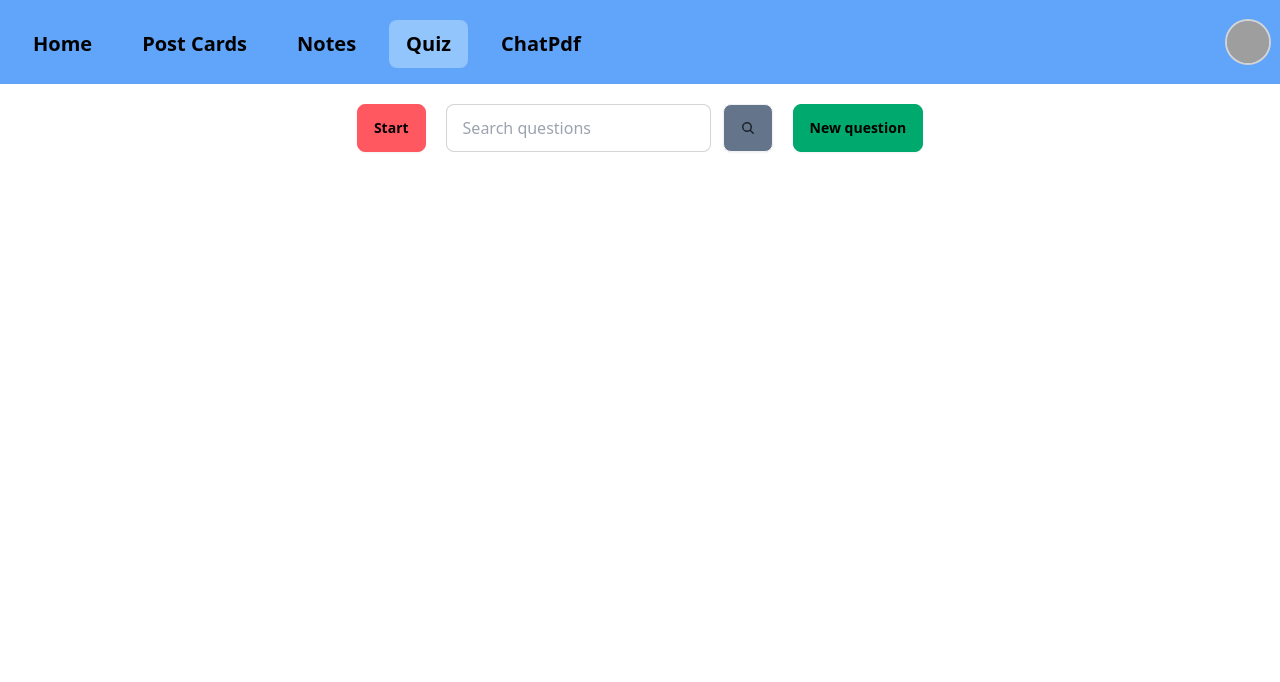
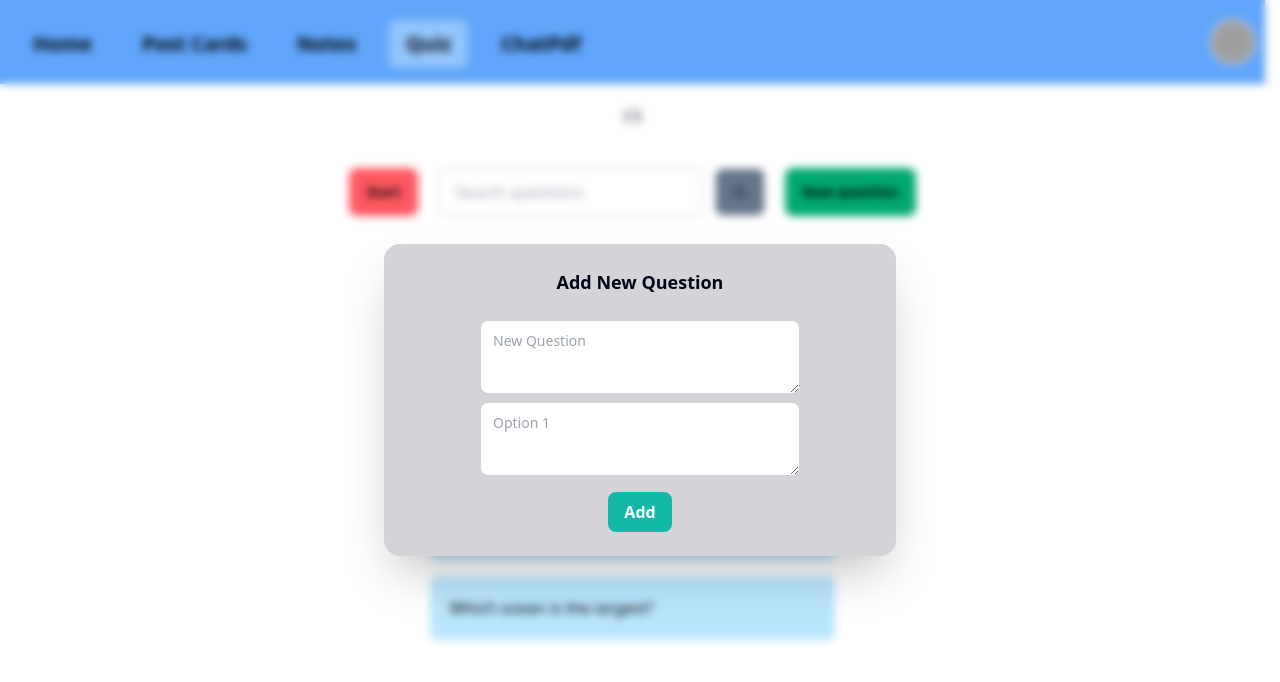
Before and after one commit to jeslinpjames/StudySphere, a React (Vite) app in the folder frontend/: page /quiz/CS in a window 1280 px wide. Both pictures are taken after a click on the button "New question". Shown: the top 682 px of the page. Built offline with nearby package versions, Linux system fonts and the light colour scheme; grey boxes are pictures that could not be loaded.

Commit message:
quiz subject adding , question adding demo , navigation of links based on subject and question , questions formattef , all are basic to be improved upon later

```diff
--- a/frontend/src/App.jsx
+++ b/frontend/src/App.jsx
@@ -10,7 +10,8 @@ import ChatPdf from "./components/ChatPdf";
 import Login from "./components/Authentication/Login";
 import Register from "./components/Authentication/Register";
 import FlashCardList from "./components/PostCards/FlashCardList";
-import Questions from "./components/Quiz/Questions";
+import QuestionsList from "./components/Quiz/QuestionsList";
+import Question from "./components/Quiz/Question";
 
 function App() {
   const location = useLocation();
@@ -31,7 +32,8 @@ function App() {
         <Route path="/login" element={<Login />} />
         <Route path="/register" element={<Register />} />
         <Route path="/flashcards/:subject" element={<FlashCardList />} />
-        <Route path="/quiz/:subject" element={<Questions />} />
+        <Route path="/quiz/:subject" element={<QuestionsList />} />
+        <Route path="/quiz/:subject/:qn_id" element={<Question />} />
       </Routes>
     </>
   );
--- /dev/null
+++ b/frontend/src/components/Quiz/Question.jsx
@@ -0,0 +1,77 @@
+import React from "react";
+import { useParams } from "react-router-dom";
+
+const Question = () => {
+  const questions = [
+    {
+      subject: "Math",
+      questionId: 1,
+      question: "What is 2 + 2?",
+      options: ["2", "3", "4", "5"],
+    },
+    {
+      subject: "Science",
+      questionId: 2,
+      question: "What is the chemical symbol for Oxygen?",
+      options: ["O", "O2", "O3", "O4"],
+    },
+    {
+      subject: "History",
+      questionId: 3,
+      question: "Who was the first President of the United States?",
+      options: [
+        "George Washington",
+        "Thomas Jefferson",
+        "Abraham Lincoln",
+        "John F. Kennedy",
+      ],
+    },
+    {
+      subject: "English",
+      questionId: 4,
+      question: "What is the capital of France?",
+      options: ["Paris", "London", "Berlin", "Madrid"],
+    },
+    {
+      subject: "Geography",
+      questionId: 5,
+      question: "Which ocean is the largest?",
+      options: [
+        "Pacific Ocean",
+        "Atlantic Ocean",
+        "Indian Ocean",
+        "Arctic Ocean",
+      ],
+    },
+  ];
+
+  const { subject, qn_id } = useParams();
+  const filteredQuestions = questions.filter(
+    (q) => q.questionId === parseInt(qn_id, 10)
+  );
+
+  // Check if there's a question that matches the ID
+  if (filteredQuestions.length === 0) {
+    return <div>No question found with ID {qn_id}</div>;
+  }
+
+  // Access the first (and only) question in the filteredQuestions array
+  const question = filteredQuestions[0];
+
+  return (
+    <div className="flex flex-col justify-center items-center m-5 gap-5">
+      <h1>{subject}</h1>
+      <h1>{qn_id}</h1>
+      <div>
+        <h1>{question.question}</h1>
+        <ul>
+          {question.options.map((option, index) => (
+            <li key={index}>{option}</li>
+          ))}
+        </ul>
+      </div>
+    </div>
+  );
+};
+
+export default Question;
--- a/frontend/src/components/Quiz/Questions.jsx
+++ /dev/null
@@ -1,39 +0,0 @@
-import React from "react";
-import { useParams, Link } from "react-router-dom";
-
-const Questions = () => {
-  const { subject } = useParams();
-
-  return (
-    <div className="flex justify-center items-center m-5 gap-5">
-      <button className="btn btn-error">Start</button>
-      <div className="flex gap-3">
-        <input
-          type="text"
-          placeholder="Search questions"
-          className="input input-bordered w-full max-w-xs"
-        />
-        <button
-          className="btn bg-slate-500 hover:bg-slate-700"
-          htmlFor="search"
-        >
-          <svg
-            xmlns="http://www.w3.org/2000/svg"
-            viewBox="0 0 16 16"
-            fill="black"
-            className="w-4 h-4 opacity-70"
-          >
-            <path
-              fillRule="evenodd"
-              d="M9.965 11.026a5 5 0 1 1 1.06-1.06l2.755 2.754a.75.75 0 1 1-1.06 1.06l-2.755-2.754ZM10.5 7a3.5 3.5 0 1 1-7 0 3.5 3.5 0 0 1 7 0Z"
-              clipRule="evenodd"
-            />
-          </svg>
-        </button>
-      </div>
-      <button className="btn btn-success">New question</button>
-    </div>
-  );
-};
-
-export default Questions;
--- /dev/null
+++ b/frontend/src/components/Quiz/QuestionsList.jsx
@@ -0,0 +1,178 @@
+import React from "react";
+import { useParams, Link } from "react-router-dom";
+import { useState } from "react";
+
+const QuestionsList = () => {
+  const { subject } = useParams();
+  const [isModalOpen, setIsModalOpen] = useState(false);
+  const [newQuestion, setNewQuestion] = useState("");
+  const [newAnswer, setNewAnswer] = useState("");
+  const [questions, setQuestions] = useState([
+    {
+      subject: "Math",
+      questionId: 1,
+      question: "What is 2 + 2?",
+      options: ["2", "3", "4", "5"],
+    },
+    {
+      subject: "Science",
+      questionId: 2,
+      question: "What is the chemical symbol for Oxygen?",
+      options: ["O", "O2", "O3", "O4"],
+    },
+    {
+      subject: "History",
+      questionId: 3,
+      question: "Who was the first President of the United States?",
+      options: [
+        "George Washington",
+        "Thomas Jefferson",
+        "Abraham Lincoln",
+        "John F. Kennedy",
+      ],
+    },
+    {
+      subject: "English",
+      questionId: 4,
+      question: "What is the capital of France?",
+      options: ["Paris", "London", "Berlin", "Madrid"],
+    },
+    {
+      subject: "Geography",
+      questionId: 5,
+      question: "Which ocean is the largest?",
+      options: [
+        "Pacific Ocean",
+        "Atlantic Ocean",
+        "Indian Ocean",
+        "Arctic Ocean",
+      ],
+    },
+  ]);
+
+  // new question handle
+  const handleAddQn = () => {
+    // Check if either question or answer is empty
+    if (!newQuestion || !newAnswer) {
+      // You can show an error message or handle it as needed
+      console.log("Both question and answer are required");
+      return;
+    }
+
+    const newQuiz = {
+      subject: subject,
+      questionId: questions.length + 1,
+      question: newQuestion,
+      // answer: newAnswer,
+      options: [newAnswer], // Add options as needed
+    };
+    console.log(newQuiz);
+    // Update the flashcards state with the new flashcard
+    setQuestions([...questions, newQuiz]);
+
+    // Clear the input fields
+    setNewQuestion("");
+    setNewAnswer("");
+
+    // Close the modal
+    setIsModalOpen(false);
+  };
+
+  // const questions =
+  const filteredQuestions = questions;
+
+  return (
+    <div className="flex flex-col justify-center items-center m-5 gap-5">
+      <h1>{subject}</h1>
+      <div className="flex justify-center items-center m-5 gap-5">
+        <button className="btn btn-error">Start</button>
+        <div className="flex gap-3">
+          <input
+            type="text"
+            placeholder="Search questions"
+            className="input input-bordered w-full max-w-xs"
+          />
+          <button
+            className="btn bg-slate-500 hover:bg-slate-700"
+            htmlFor="search"
+          >
+            <svg
+              xmlns="http://www.w3.org/2000/svg"
+              viewBox="0 0 16 16"
+              fill="black"
+              className="w-4 h-4 opacity-70"
+            >
+              <path
+                fillRule="evenodd"
+                d="M9.965 11.026a5 5 0 1 1 1.06-1.06l2.755 2.754a.75.75 0 1 1-1.06 1.06l-2.755-2.754ZM10.5 7a3.5 3.5 0 1 1-7 0 3.5 3.5 0 0 1 7 0Z"
+                clipRule="evenodd"
+              />
+            </svg>
+          </button>
+        </div>
+        <button
+          className="btn btn-success"
+          onClick={() => setIsModalOpen(true)}
+        >
+          New question
+        </button>
+      </div>
+      <div className="flex flex-col	">
+        <div className="card-grid">
+          {filteredQuestions.map((question, index) => (
+            <Link
+              key={index}
+              className="bg-sky-200 cursor-pointer text-black p-5 rounded-md"
+              to={`/quiz/${subject}/${question.questionId}`}
+            >
+              {question.question}
+            </Link>
+          ))}
+        </div>
+      </div>
+      {/* modal for new question */}
+      {isModalOpen && (
+        <dialog
+          id="my_modal_2"
+          className="modal p-5 backdrop-blur-sm	"
+          open
+          onClick={() => setIsModalOpen(false)}
+        >
+          <div
+            className="modal-box bg-zinc-300		"
+            onClick={(e) => e.stopPropagation()}
+          >
+            <h3 className="font-bold text-lg text-center text-slate-950	">
+              Add New Question
+            </h3>
+            <div className="py-4 flex flex-col justify-center items-center">
+              <textarea
+                placeholder="New Question"
+                value={newQuestion}
+                onChange={(e) => setNewQuestion(e.target.value)}
+                className="textarea textarea-bordered textarea-sm w-full max-w-xs m-2"
+              ></textarea>
+              <textarea
+                placeholder="Option 1"
+                value={newAnswer}
+                onChange={(e) => setNewAnswer(e.target.value)}
+                className="textarea textarea-bordered textarea-sm w-full max-w-xs"
+              ></textarea>
+            </div>
+
+            <div className="flex justify-center items-center space-x-2 flex-col">
+              <button
+                onClick={handleAddQn}
+                className="py-2 px-4 bg-teal-500 text-white font-semibold rounded-lg"
+              >
+                Add
+              </button>
+            </div>
+          </div>
+        </dialog>
+      )}
+    </div>
+  );
+};
+
+export default QuestionsList;
--- a/frontend/src/components/Quiz/Quiz.jsx
+++ b/frontend/src/components/Quiz/Quiz.jsx
@@ -2,17 +2,6 @@ import React, { useState } from "react";
 import { Link, useNavigate } from "react-router-dom";
 import QuizSubjectList from "./QuizSubjectList";
 function Quiz() {
-  const sampleSubjects = [
-    {
-      name: "english",
-    },
-    {
-      name: "Maths",
-    },
-    {
-      name: "CS",
-    },
-  ];
   const [subjects, setSubjects] = useState(sampleSubjects);
 
   return (
@@ -22,5 +11,16 @@ function Quiz() {
     </>
   );
 }
+const sampleSubjects = [
+  {
+    name: "english",
+  },
+  {
+    name: "Maths",
+  },
+  {
+    name: "CS",
+  },
+];
 
 export default Quiz;
--- a/frontend/src/components/Quiz/QuizSubjectList.jsx
+++ b/frontend/src/components/Quiz/QuizSubjectList.jsx
@@ -1,7 +1,7 @@
 import React, { useState } from "react";
 import { Link, useNavigate } from "react-router-dom";
 
-const QuizSubjectList = ({ subjects, flashcards }) => {
+const QuizSubjectList = ({ subjects }) => {
   const [selectedSubject, setSelectedSubject] = useState(null);
   const [newTopicName, setNewTopicName] = useState("");
   const [warning, setWarning] = useState(""); // New state for warning message
@@ -68,9 +68,9 @@ const QuizSubjectList = ({ subjects, flashcards }) => {
               className="btn btn-sm btn-circle btn-ghost absolute right-2 top-2"
               onClick={() => {
                 // Clear the newTopicName state and warning before closing the modal
+                document.getElementById("my_modal_3").close();
                 setNewTopicName("");
                 setWarning("");
-                document.getElementById("my_modal_3").close();
               }}
             >
               ✕
```
